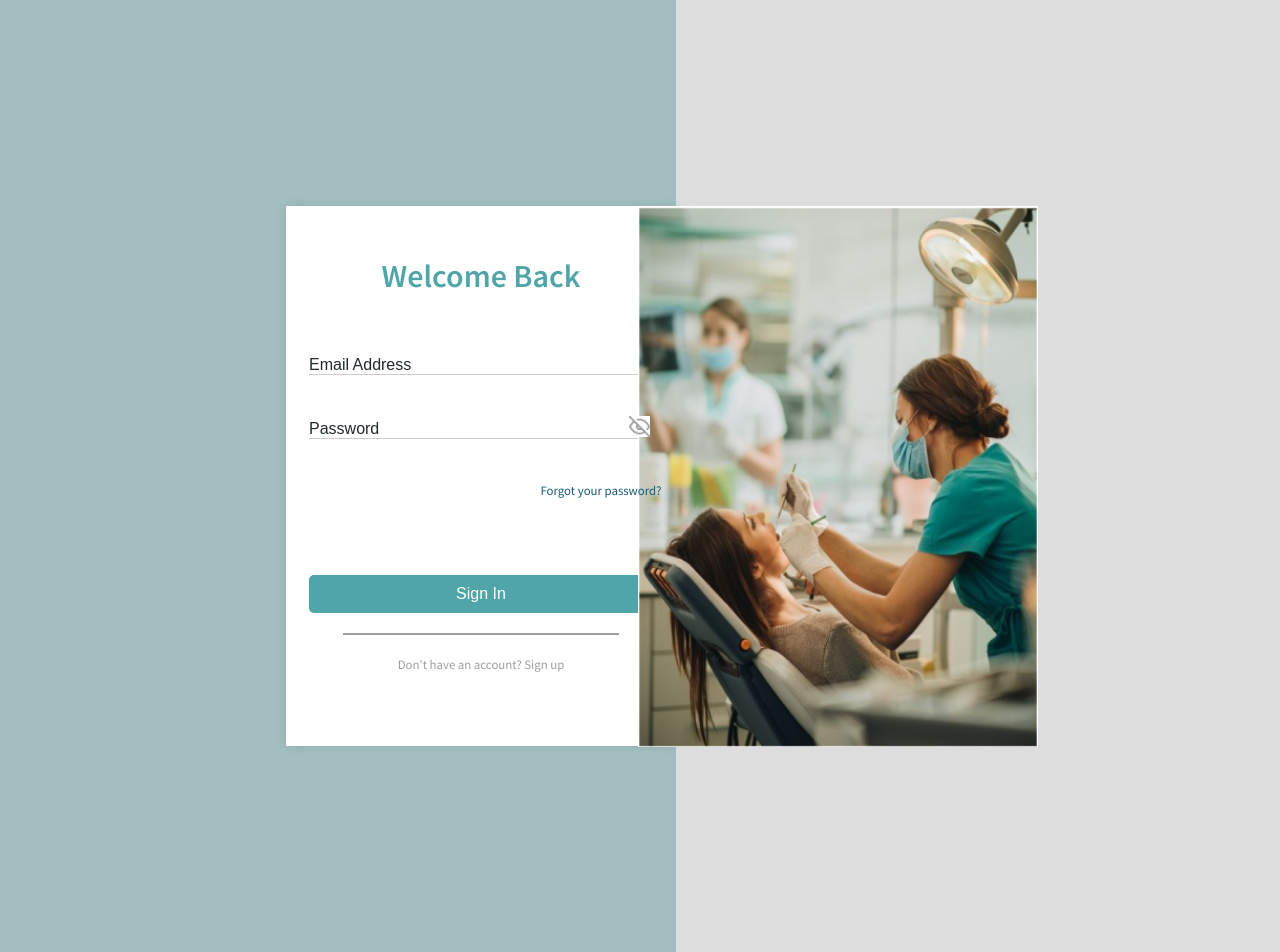
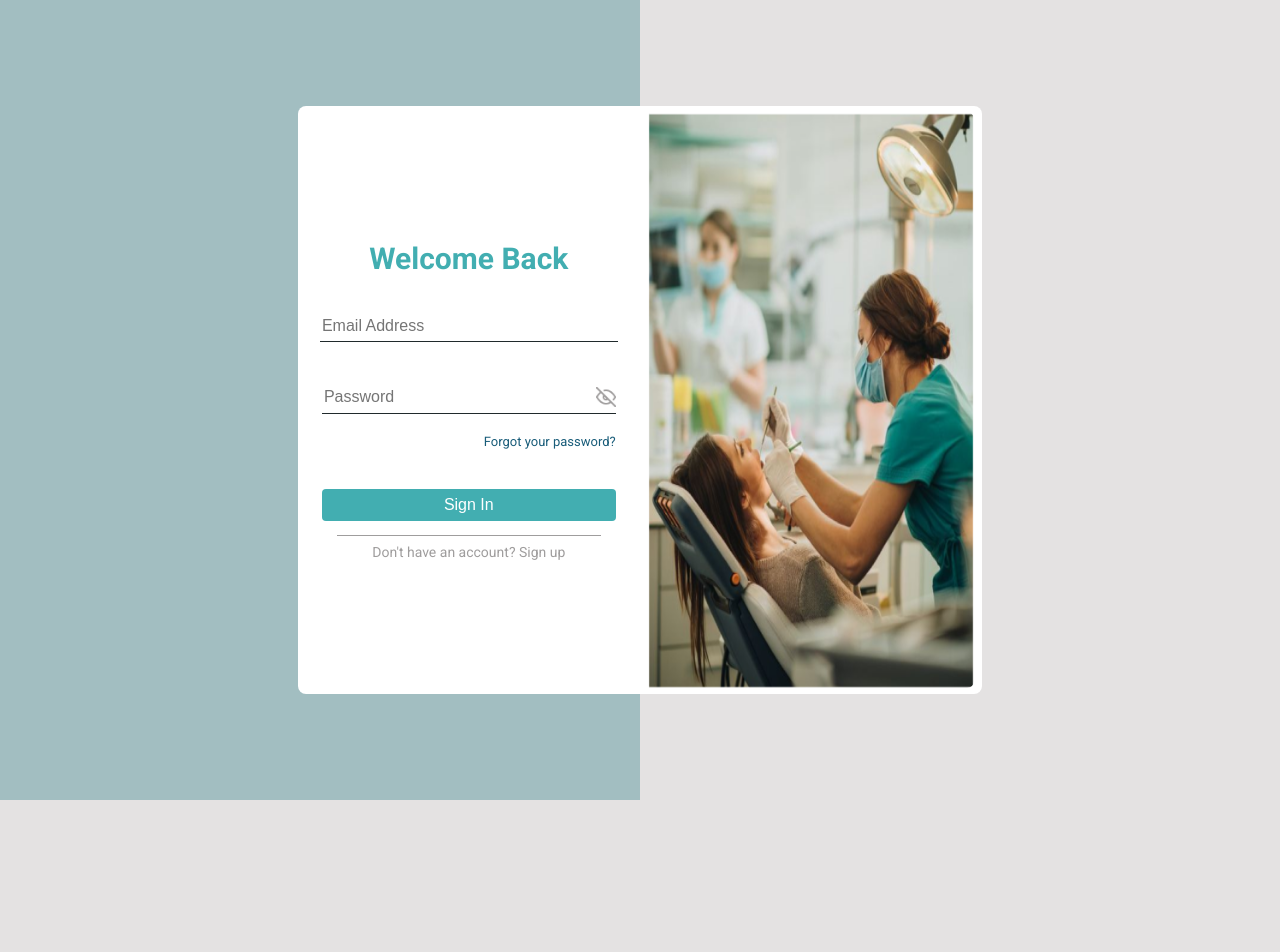
Before and after one commit to CoderGaming-1/ProjectPythonDj, a Django app: page /Account/login/ in a window 1280 px wide. After the commit the page ends 800 px from the top, so only its background shows below. Run offline with Django 4.2, Linux system fonts and the light colour scheme.

Commit message:
FixAccountCss

```diff
--- a/Account/static/css/style.css
+++ b/Account/static/css/style.css
@@ -1,150 +1,157 @@
+@import url(https://fonts.googleapis.com/css2?family=Roboto:ital,wght@0,100;0,300;0,400;0,500;0,700;0,900;1,100;1,300;1,400;1,500;1,700;1,900&display=swap);
+
+:root{
+  --light-background-color: #F7F9FC;
+  --main-color: #A2BEC1;
+  --right-background-color: #E4E2E2;
+  --strong-main-color: #42AEB1;
+  --text-color: #202A2C;
+  --strong-text-color: #185C79;
+}
 body {
   display: grid;
   height: 100vh;
   margin: 0;
   padding: 0;
   background-color: #f2f2f2;
-  font-family: 'Source Sans Pro', sans-serif;
+  font-family: 'Roboto', sans-serif;
+  color: var(--text-color);
 }
-.login-form img {
-  margin-left: 320px; /* Move the image to the left by 20px */
-  position:relative;
-  top:-68px;
-  width:6%;
-
+.background-divider {
+  display: flex;
+  flex-direction: row;
+  width: 100vw;
+  height: 100vh;
+  background-color: white;
+}
+.background-left, .background-right{
+  flex: 1;
+  display: flex;
+  align-items: center;
+}
+.background-left{
+  background-color: var(--main-color);
+  justify-content: right;
+}
+.background-right{
+  background-color: var(--right-background-color);
+  justify-content:left;
 }
 
-.background-divider {
-  display: grid;
-  grid-template-columns: 1fr 1fr;
-  height: 119%;
-  background-color: #dddddd; /* Change this to the desired color */
+.left-side, .right-side{
+  height: 72%;
+  width: 51%;
+  background-color: white;
+  padding: 6px 8px;
+}
+.left-side{
+  border-top-left-radius: 8px;
+  border-bottom-left-radius: 8px;
+  display: flex;
+  align-items: center;
+}
+.left-side form{
+  width: 100%;
+  display: flex;
+  flex-direction: column;
+  justify-content: center;
+  align-items: center;
+}
+.title {
+  text-align: center;
+  margin-bottom: 40px;
+  font-size: 30px;
+  font-weight: bold;
+  color: var(--strong-main-color);
+}
+.input-field {
+  display: block;
+  margin-bottom: 10px;
+  padding-bottom: 6px;
+  border: none;
+  border-bottom: 1px solid var(--text-color);
+  width: 90%;
+  font-size: 16px;
+  margin-bottom:45px;
 }
 
-.left-side {
+.input-field:focus{
+  outline: none;
+}
+.row{
   display: flex;
-  justify-content: center;
-  align-items: center;
-  background-color: #A2BEC1;
+  flex-direction: row;
+  justify-content: space-between;
+  width: 90%;
 }
-.login-form {
-  box-shadow: 0 0 10px rgba(0, 0, 0, 0.1);
-  padding: 20px;
-  width: 350px;
+.row img{
+  height: 20px;
+  width: 20px;
+  padding-bottom: 6px;
+  border-bottom: 1px solid var(--text-color);
+  /* position: relative; */
+}
+.row .input-field{
+  display: block;
+  border: none;
+  width: 100%;
+  font-size: 16px;
+  border-bottom: 1px solid var(--text-color);
+  margin: 0;
+}
+.forgot-password-row{
+  margin-top: 20px;
+  width: 90%;
+  display: flex;
+  justify-content: right;
+  color: var(--strong-main-color);
+  font-size: 13px;
+}
+.forgot-password-row a{
+  text-decoration: none;
+  color: var(--strong-text-color);
+}
+.links-and-buttons{
+  width: 90%;
   display: flex;
   flex-direction: column;
   align-items: center;
-  height: 500px;
-  margin-left: 286px;
+  justify-content: center;
+  margin-top: 40px;
 }
-
-
-.title {
-  margin-top: 30px;
-  text-align: center;
-  margin-bottom: 60px;
-  font-size: 2rem;
-  font-weight: 600;
-  color: #4FA5A8;
-}
-
-.input-field {
-  display: block;
-  margin-bottom: 10px;
-  padding: 0;
+.sign-in-button {
   border: none;
-  border-bottom: 1px solid #ccc;
-  width: 100%;
-  box-sizing: border-box;
-  font-size: 1rem;
-  background-color: #fff;
-  margin-bottom:45px;
-  color: #202A2C
-}
-.input-field::placeholder {
-  color: #202A2C; /* Change the color of the placeholder text */
-}
-
-.links-and-buttons {
-  display: flex;
-  flex-direction: column;
-  align-items: center;
-  margin-top: 20px;
-}
-
-.forgot-password {
-  margin-bottom: 10px;
-  text-decoration: none;
-  color: #185C79;
-  font-size: 0.8rem;
-  position: relative;
-  left: 120px;
-  top: -47px;
-}
-
-.sign-in-button {
-  padding: 10px 20px;
-  border: none;
-  border-radius: 5px;
-  background-color: #4FA5A8;
-  color: #fff;
+  border-radius: 4px;
+  background-color: var(--strong-main-color);
   cursor: pointer;
   font-size: 1rem;
   width: 100%;
-  margin-top: 20px;
-}
-.sign-in-button a {
+  height: 32px;
   color: white;
-  text-decoration: none; /* Remove underline from the link */
-
 }
 .white-line {
-  width: 80%; /* Adjust the width as needed */
-  height: 2px; /* Adjust the height as needed */
+  width: 90%;
+  height: 1px;
   background-color: #9F9D9D;
-  margin-top:20px;
-
-  position:relative;
+  margin-top: 14px;
+  justify-self: center;
 }
-
-/* .sign-up-button {
-  margin-top: 16px;
-  padding: 10px 20px;
-  border: none;
-  border-radius: 5px;
-  background-color: transparent;
-  color: #9F9D9D;
-  cursor: pointer;
-  font-size: 0.8rem;
-  width: 100%;
-  border-bottom: 1px solid #ccc;
-} */
-.sign-up {
-  margin-bottom: 10px;
+.links-and-buttons a{
+  margin-top: 8px;
   text-decoration: none;
   color: #9F9D9D;
-  font-size: 0.8rem;
-  position: relative;
-  left: 0px;
-  top: 21px;
+  font-size: 14px;
 }
-.image-container {
-  display: flex;
-  justify-content: center;
-  align-items: center;
-  margin-left:-280px;
+.right-side{
+  border-top-right-radius: 8px;
+  border-bottom-right-radius: 8px;
 }
-
-.dentist-image {
-  width: 400px; /* Change this to the desired width */
-  height: 541px;
+.image-container{
+  height: 100%;
 }
-
-.right-side {
-  display: flex;
-  justify-content: center;
-  align-items: center;
+.image-container img{
+  height: 100%;
+  width: 100%;
+  border-top-right-radius: 7px;
+  border-bottom-right-radius: 7px;
 }
-.white-bg {
-  background-color: #fff;
-}
--- a/Account/templates/login.html
+++ b/Account/templates/login.html
@@ -8,29 +8,37 @@
 </head>
 <body>
 	<div class="background-divider">
+		<div class="background-left">
 			<div class="left-side">
-			<div class="login-form white-bg">
+				<!-- <div class="login-form-white-bg"> -->
 					<form id="form" method="post" action="{% url 'login' %}">
 						{% csrf_token %}
 						<div class="title">Welcome Back</div>
 						<input type="email" name="email" class="input-field" placeholder="Email Address" required>
+						<div class="row">
 							<input type="password" name="password" class="input-field" placeholder="Password" required>
 							<img src="{% static 'images/eyeoff.png' %}" alt="Eye Off">
+						</div>
+						<div class="forgot-password-row">
+							<a href="{% url 'forgetpass' %}" class="forgot-password">Forgot your password?</a>
+						</div>
+
 						<div class="links-and-buttons">
-						<a href="{% url 'forgetpass' %}" class="forgot-password">Forgot your password?</a>
 							<button type="submit" class="sign-in-button" id="signin-button">Sign In</button>
 							<div class="white-line"></div>
 							<a href="{% url 'register' %}" class="sign-up">Don't have an account? Sign up</a>
 						</div>
 					</form>
+				<!-- </div> -->
 			</div>
 		</div>
+		<div class="background-right">
 			<div class="right-side">
 				<div class="image-container">
 					<img class="dentist-image" src="{% static 'images/Dentist.PNG' %}" alt="Dentist image">
 				</div>
 			</div>
 		</div>
-
+	</div>
 </body>
 </html>
```
Also changed, not shown: Account/templates/password_reset_form.html (+8 -1 lines), Account/templates/register.html (+20 -4 lines), Doctor/templates/pages/appointment.html (+4 -4 lines). Lines whose indentation alone changed are shown as unchanged.
